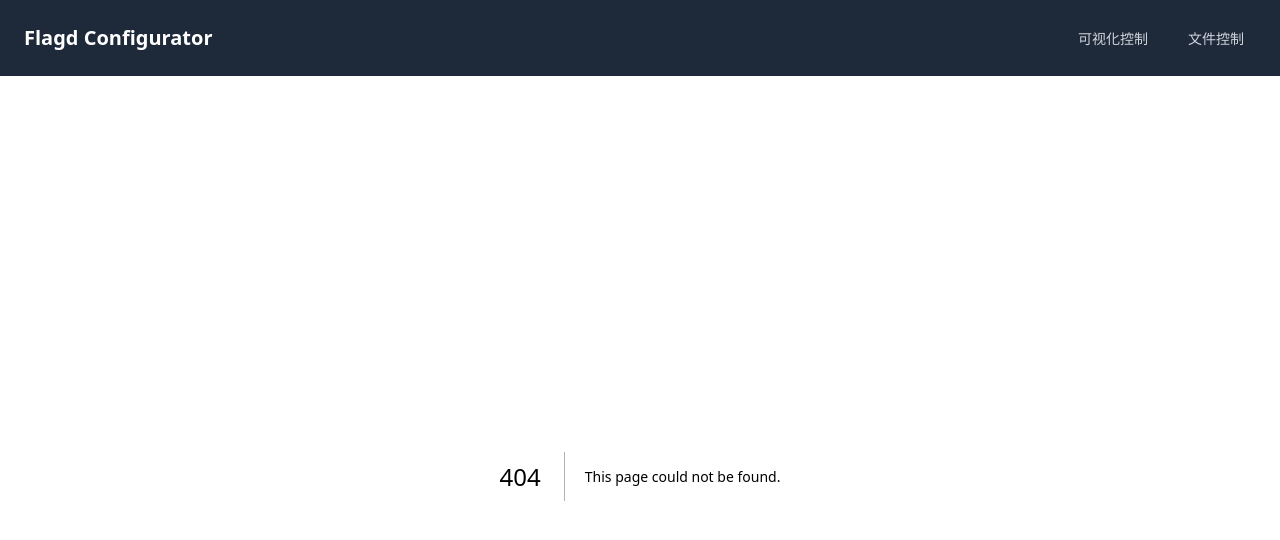
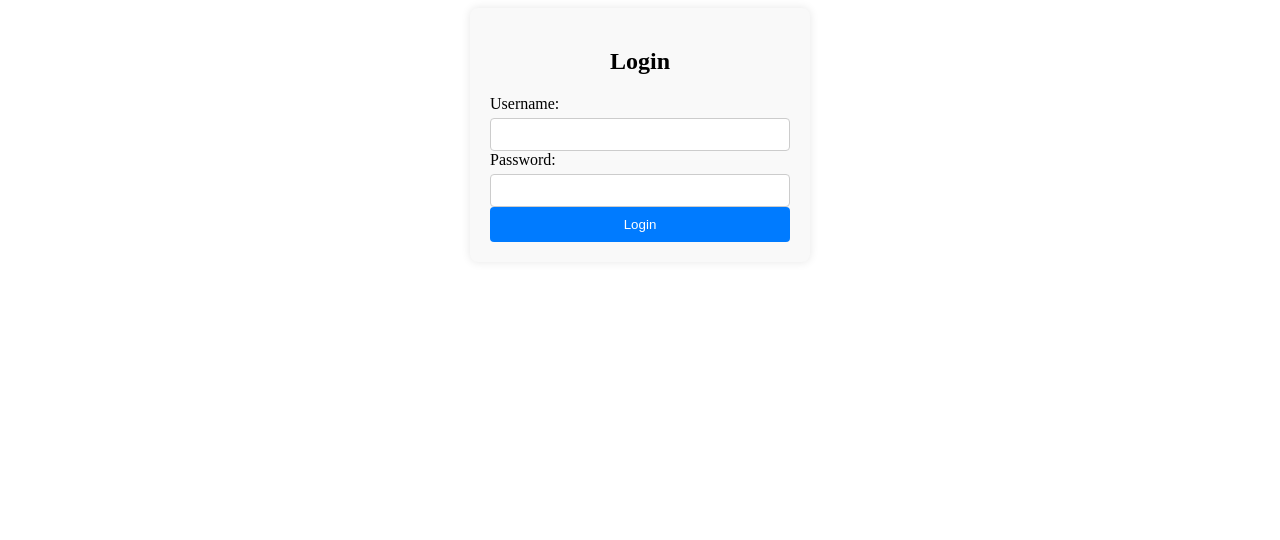
Before and after one commit to aliyun-sls/opentelemetry_demo, a Next.js app in the folder src/flagd-ui/: page /feature/login in a window 1280 px wide. Before the commit this address had no page. Shown: the top 540 px of the page. Built offline with nearby package versions, Linux system fonts and the light colour scheme.

Commit message:
feature: add login page for other pages.

```diff
--- a/src/flagd-ui/src/app/advanced/page.tsx
+++ b/src/flagd-ui/src/app/advanced/page.tsx
@@ -1,8 +1,19 @@
 // Copyright The OpenTelemetry Authors
 // SPDX-License-Identifier: Apache-2.0
+"use client";
+import React, { useEffect } from "react";
 import AdvancedView from "@/components/advanced/AdvancedView";
+import { useRouter } from 'next/navigation';
+import { checkAuth } from '../../lib/checkAuth';
 
 const Advanced = () => {
+
+  const router = useRouter();
+  useEffect(() => {
+    if (!checkAuth()) {
+      router.push('/login');
+    }
+  }, [router]);
   return <AdvancedView />;
 };
 
--- a/src/flagd-ui/src/app/page.tsx
+++ b/src/flagd-ui/src/app/page.tsx
@@ -1,13 +1,25 @@
 // Copyright The OpenTelemetry Authors
 // SPDX-License-Identifier: Apache-2.0
 "use client";
-import React from "react";
+import React, { useEffect } from "react";
 import BasicView from "../components/basic/BasicView";
+import { useRouter } from 'next/navigation';
+import { checkAuth } from '../lib/checkAuth';
 
-export default function Home() {
+const Home = () => {
+  const router = useRouter();
+
+  useEffect(() => {
+    if (!checkAuth()) {
+      router.push('/login');
+    }
+  }, [router]);
+
   return (
     <div className="app">
       <BasicView />
     </div>
   );
-}
+};
+
+export default Home;
--- /dev/null
+++ b/src/flagd-ui/src/lib/checkAuth.ts
@@ -0,0 +1,4 @@
+export function checkAuth() {
+  const cookies = document.cookie;
+  return cookies.includes('isLoggedIn=true');
+}
--- /dev/null
+++ b/src/flagd-ui/src/pages/login.module.css
@@ -0,0 +1,50 @@
+.container {
+  padding: 20px;
+  max-width: 300px;
+  margin: 0 auto;
+  background-color: #f9f9f9;
+  border-radius: 8px;
+  box-shadow: 0 0 10px rgba(0, 0, 0, 0.1);
+}
+
+.title {
+  text-align: center;
+  margin-bottom: 20px;
+}
+
+.form-group {
+  margin-bottom: 15px;
+}
+
+.label {
+  display: block;
+  margin-bottom: 5px;
+}
+
+.input {
+  width: 100%;
+  padding: 8px;
+  box-sizing: border-box;
+  border: 1px solid #ccc;
+  border-radius: 4px;
+}
+
+.error {
+  color: red;
+  text-align: center;
+  margin-bottom: 15px;
+}
+
+.button {
+  width: 100%;
+  padding: 10px;
+  background-color: #007bff;
+  color: white;
+  border: none;
+  border-radius: 4px;
+  cursor: pointer;
+}
+
+.button:hover {
+  background-color: #0056b3;
+}
--- /dev/null
+++ b/src/flagd-ui/src/pages/login.tsx
@@ -0,0 +1,53 @@
+import { useState } from 'react';
+import { useRouter } from 'next/router';
+import styles from './login.module.css';
+
+const Login = () => {
+  const [username, setUsername] = useState<string>('');
+  const [password, setPassword] = useState<string>('');
+  const [error, setError] = useState<string>('');
+  const router = useRouter();
+
+  const handleSubmit = async (e: React.FormEvent) => {
+    e.preventDefault();
+    if (username === 'cms' && password === 'ali88') {
+      // 设置登录状态（可以使用cookie或session）
+      document.cookie = 'isLoggedIn=true; path=/';
+      router.push('/');
+    } else {
+      setError('Invalid username or password');
+    }
+  };
+
+  return (
+    <div className={styles.container}>
+      <h2 className={styles.title}>Login</h2>
+      {error && <p className={styles.error}>{error}</p>}
+      <form onSubmit={handleSubmit}>
+        <div className={styles.formGroup}>
+          <label className={styles.label}>Username:</label>
+          <input
+            type="text"
+            value={username}
+            onChange={(e) => setUsername(e.target.value)}
+            required
+            className={styles.input}
+          />
+        </div>
+        <div className={styles.formGroup}>
+          <label className={styles.label}>Password:</label>
+          <input
+            type="password"
+            value={password}
+            onChange={(e) => setPassword(e.target.value)}
+            required
+            className={styles.input}
+          />
+        </div>
+        <button type="submit" className={styles.button}>Login</button>
+      </form>
+    </div>
+  );
+};
+
+export default Login;
```
